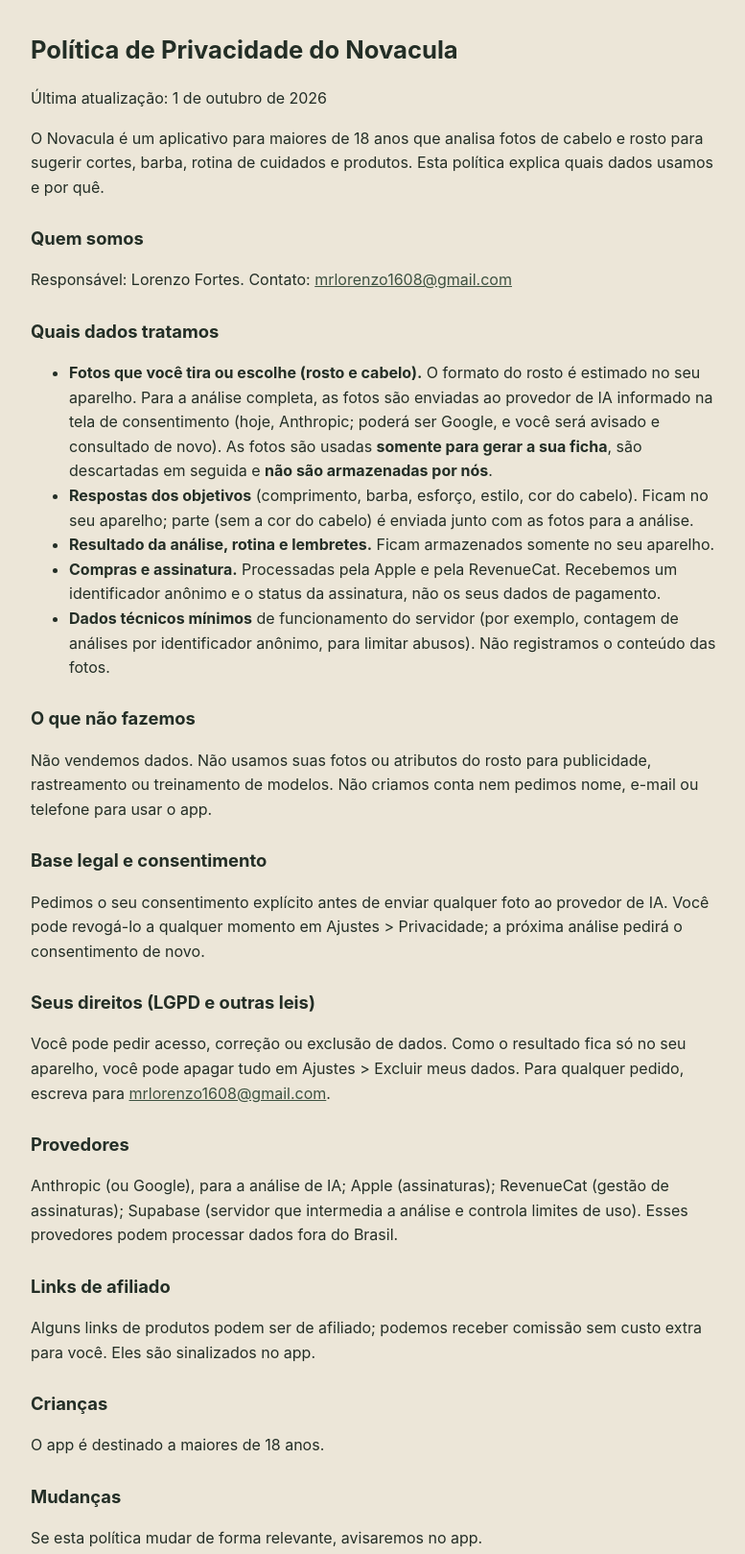
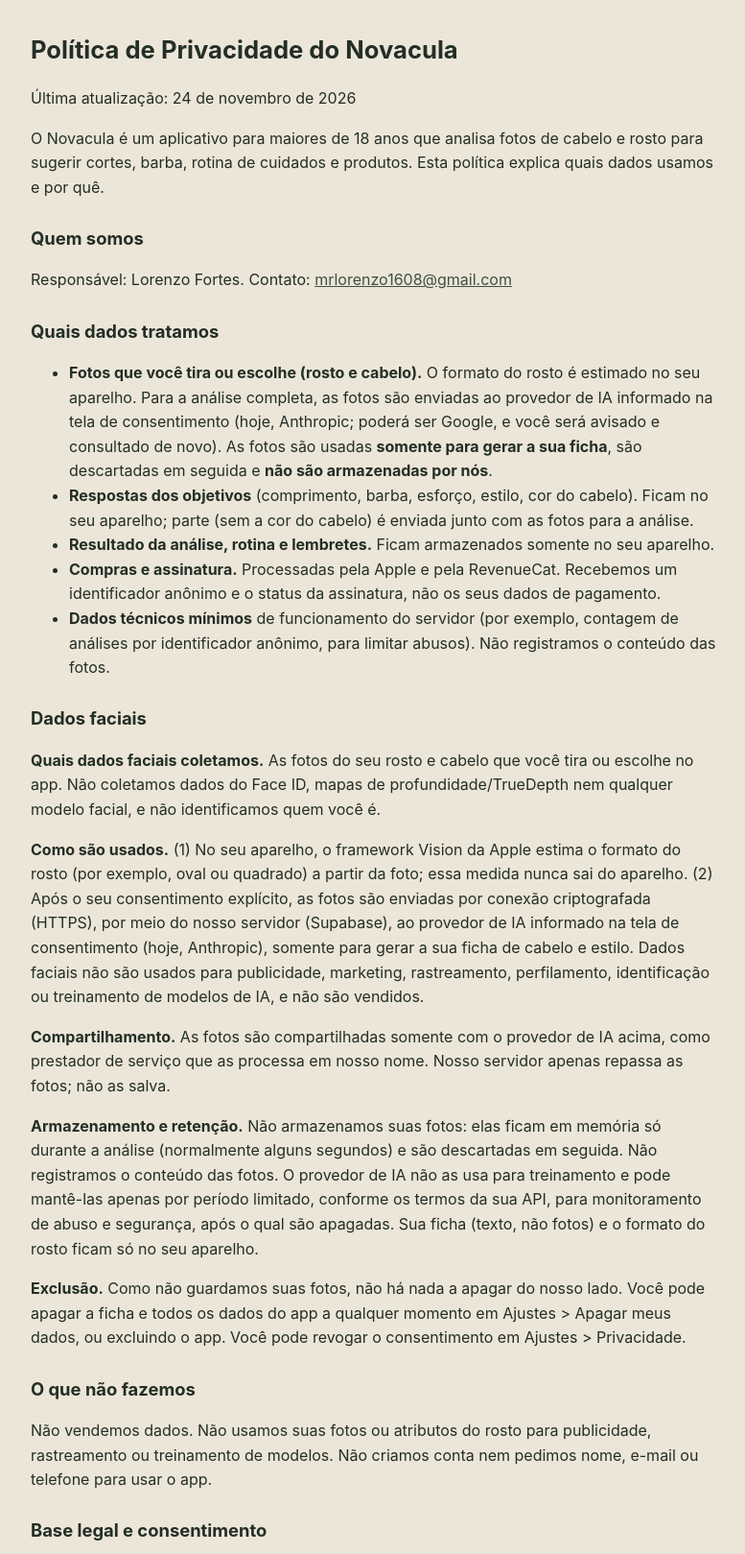
Before and after one commit to Fortes1608/novacula-legal, a plain HTML site: page privacy-pt.html in a window 1280 px wide. Shown: the top 1619 px of the page at 96% size, without its empty margins (248-1025 px from the left). Drawn offline with Linux system fonts and the light colour scheme.

Commit message:
Add face data section to privacy policy
Co-Authored-By: Claude Opus 5.5 <noreply@anthropic.com>

```diff
--- a/privacy-pt.html
+++ b/privacy-pt.html
@@ -1,5 +1,5 @@
 <!doctype html><html lang="pt"><head><meta charset="utf-8"><meta name="viewport" content="width=device-width,initial-scale=1"><title>Novacula · Política de Privacidade</title><style>body{font-family:-apple-system,Helvetica,Arial,sans-serif;max-width:720px;margin:2rem auto;padding:0 1rem;line-height:1.6;color:#232E26;background:#ECE6D8}h1{font-size:1.6rem}h2{font-size:1.15rem;margin-top:1.6rem}a{color:#3E5241}</style></head><body><h1>Política de Privacidade do Novacula</h1>
-<p>Última atualização: 1 de outubro de 2026</p>
+<p>Última atualização: 24 de novembro de 2026</p>
 <p>O Novacula é um aplicativo para maiores de 18 anos que analisa fotos de cabelo e rosto para sugerir cortes, barba, rotina de cuidados e produtos. Esta política explica quais dados usamos e por quê.</p>
 <h2>Quem somos</h2>
 <p>Responsável: Lorenzo Fortes. Contato: <a href="mailto:mrlorenzo1608@gmail.com">mrlorenzo1608@gmail.com</a></p>
@@ -11,6 +11,12 @@
 <li><strong>Compras e assinatura.</strong> Processadas pela Apple e pela RevenueCat. Recebemos um identificador anônimo e o status da assinatura, não os seus dados de pagamento.</li>
 <li><strong>Dados técnicos mínimos</strong> de funcionamento do servidor (por exemplo, contagem de análises por identificador anônimo, para limitar abusos). Não registramos o conteúdo das fotos.</li>
 </ul>
+<h2>Dados faciais</h2>
+<p><strong>Quais dados faciais coletamos.</strong> As fotos do seu rosto e cabelo que você tira ou escolhe no app. Não coletamos dados do Face ID, mapas de profundidade/TrueDepth nem qualquer modelo facial, e não identificamos quem você é.</p>
+<p><strong>Como são usados.</strong> (1) No seu aparelho, o framework Vision da Apple estima o formato do rosto (por exemplo, oval ou quadrado) a partir da foto; essa medida nunca sai do aparelho. (2) Após o seu consentimento explícito, as fotos são enviadas por conexão criptografada (HTTPS), por meio do nosso servidor (Supabase), ao provedor de IA informado na tela de consentimento (hoje, Anthropic), somente para gerar a sua ficha de cabelo e estilo. Dados faciais não são usados para publicidade, marketing, rastreamento, perfilamento, identificação ou treinamento de modelos de IA, e não são vendidos.</p>
+<p><strong>Compartilhamento.</strong> As fotos são compartilhadas somente com o provedor de IA acima, como prestador de serviço que as processa em nosso nome. Nosso servidor apenas repassa as fotos; não as salva.</p>
+<p><strong>Armazenamento e retenção.</strong> Não armazenamos suas fotos: elas ficam em memória só durante a análise (normalmente alguns segundos) e são descartadas em seguida. Não registramos o conteúdo das fotos. O provedor de IA não as usa para treinamento e pode mantê-las apenas por período limitado, conforme os termos da sua API, para monitoramento de abuso e segurança, após o qual são apagadas. Sua ficha (texto, não fotos) e o formato do rosto ficam só no seu aparelho.</p>
+<p><strong>Exclusão.</strong> Como não guardamos suas fotos, não há nada a apagar do nosso lado. Você pode apagar a ficha e todos os dados do app a qualquer momento em Ajustes &gt; Apagar meus dados, ou excluindo o app. Você pode revogar o consentimento em Ajustes &gt; Privacidade.</p>
 <h2>O que não fazemos</h2>
 <p>Não vendemos dados. Não usamos suas fotos ou atributos do rosto para publicidade, rastreamento ou treinamento de modelos. Não criamos conta nem pedimos nome, e-mail ou telefone para usar o app.</p>
 <h2>Base legal e consentimento</h2>
```
Also changed, not shown: privacy-en.html (+7 -1 lines).
